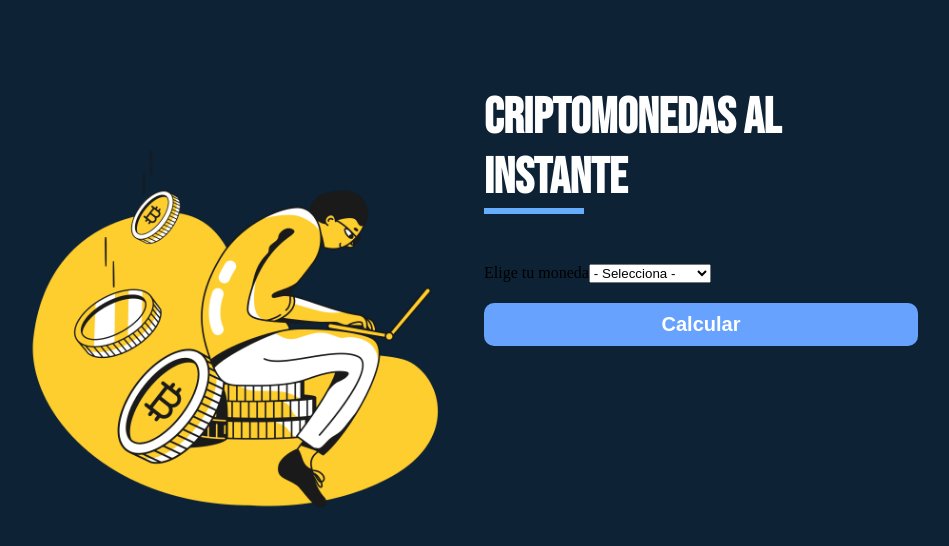
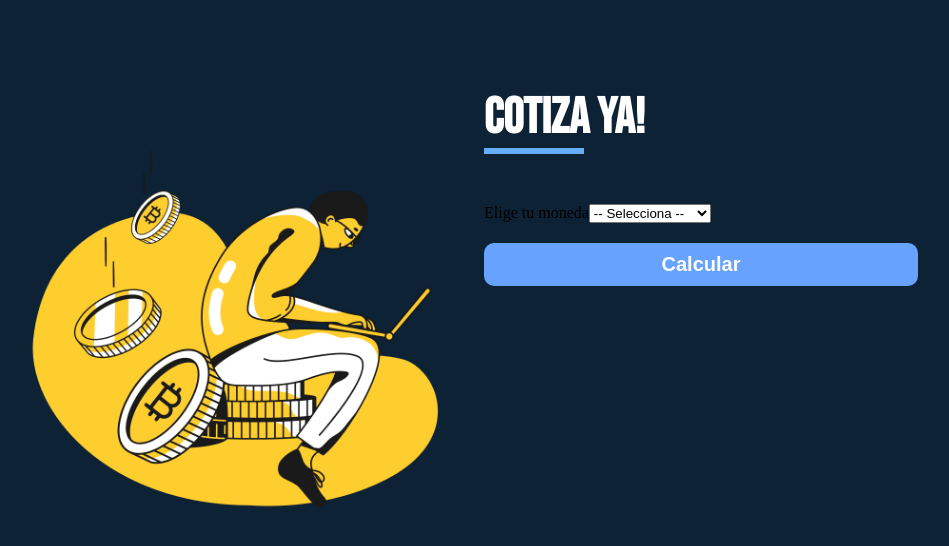
Before and after one commit to carlos-ssh/realtime-crypto, a React (Create React App) app: page / in a window 1280 px wide. Shown: the top 546 px of the page, without its empty margins (172-1121 px from the left). Built offline with nearby package versions, Linux system fonts and the light colour scheme.

Commit message:
Fix opstion style

```diff
--- a/src/App.js
+++ b/src/App.js
@@ -47,7 +47,7 @@ function App() {
       </div>
       <div>
         <Heading>
-          Criptomonedas al instante
+          Cotiza ya!
         </Heading>
         <Formulario/>
       </div>
--- a/src/hooks/useMoneda.js
+++ b/src/hooks/useMoneda.js
@@ -9,7 +9,7 @@ const useMoneda = (label, stateInicial, opciones) => {
       <label>
         <label>{label}</label>
         <select>
-          <option value="">- Selecciona -</option>
+          <option value="">-- Selecciona --</option>
           { opciones.map(opcion => (
             <option key={opcion.codigo} value={opcion.codigo}>{opcion.nombre}</option>
           ))}
```
